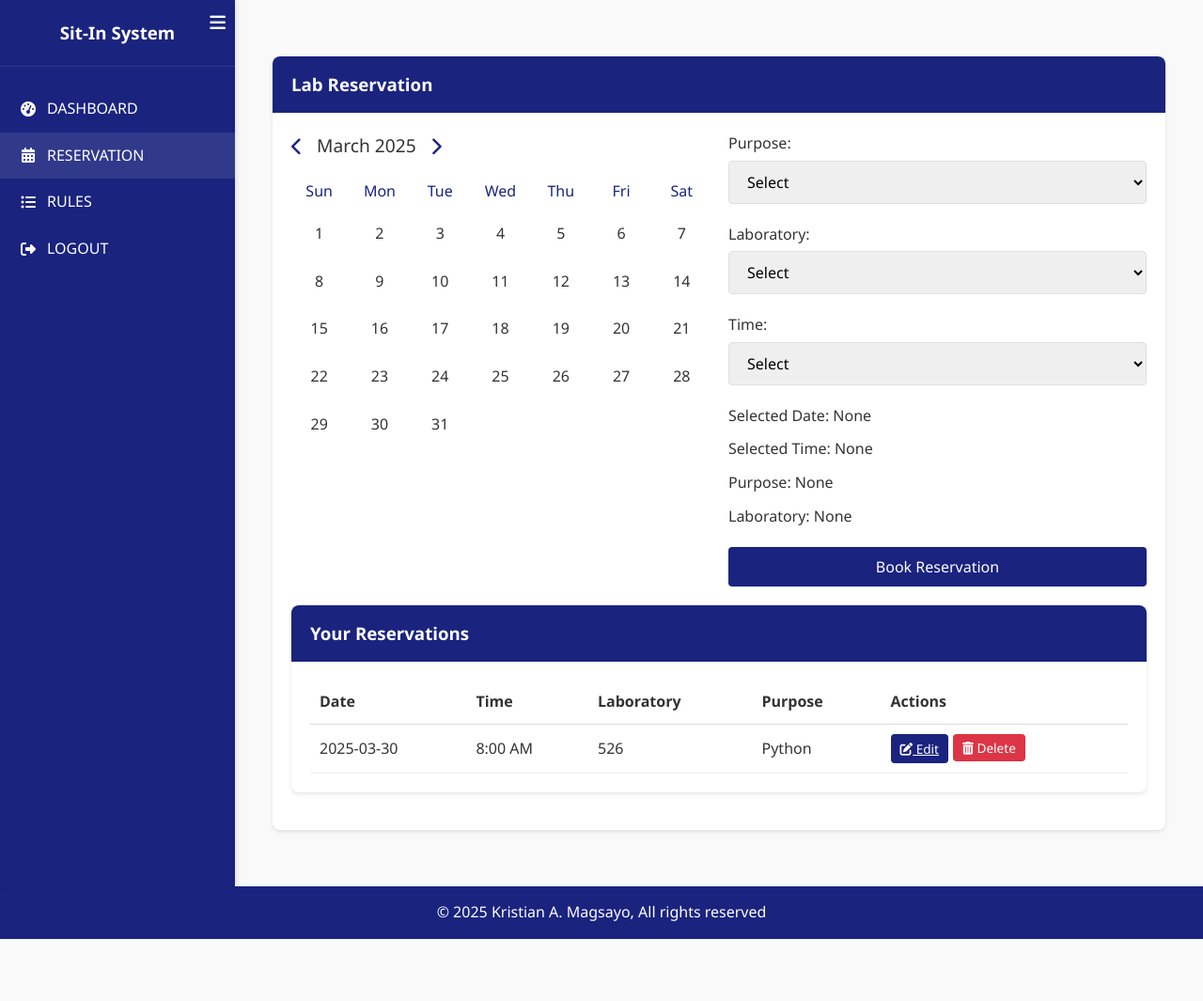
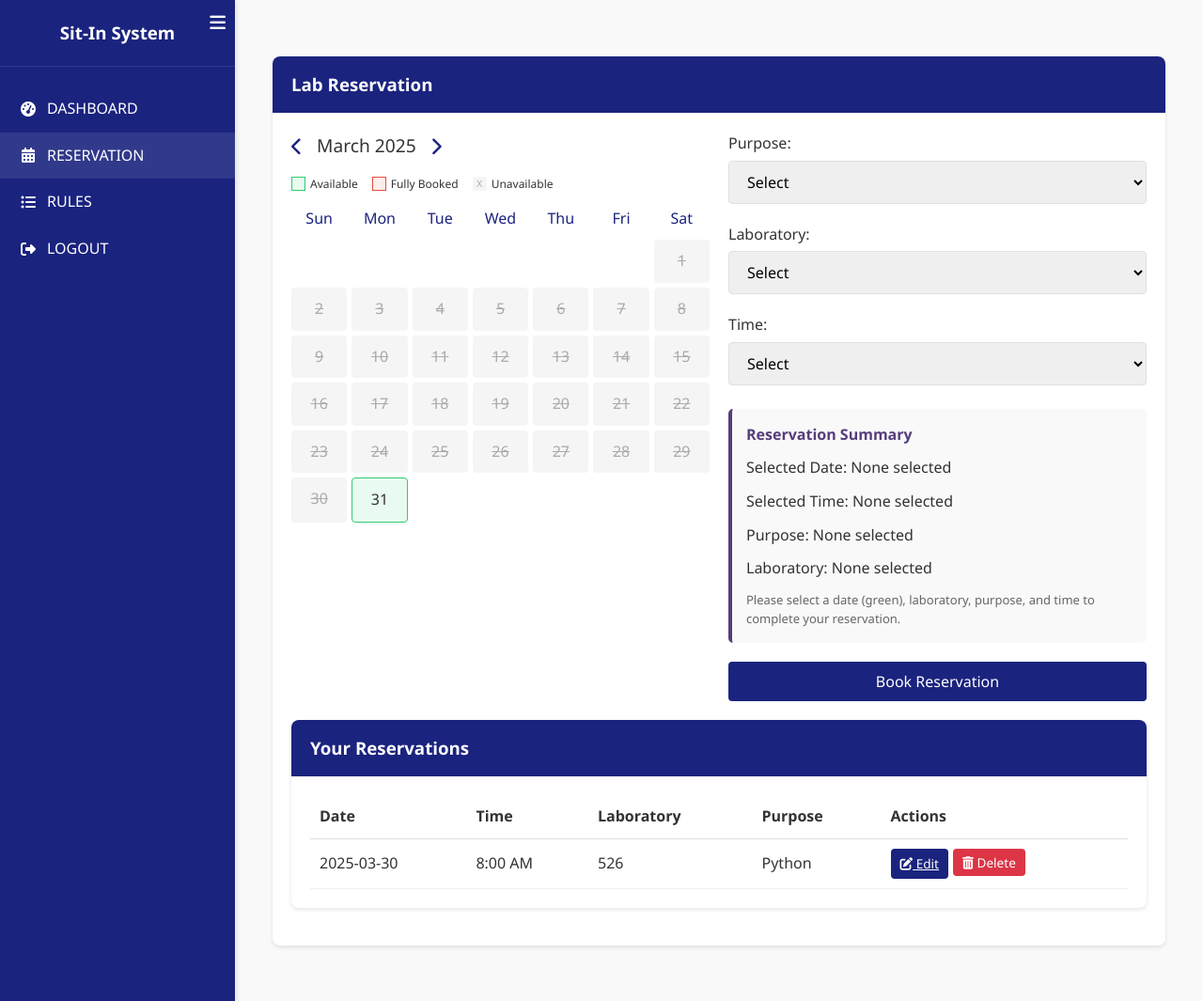
Before and after one commit to kwstian/Sit-In-Monitoring-System, a Flask app: page /reservation in a window 1280 px wide. Shown: the top 1065 px of the page at 94% size. Before the commit the page ends 999 px from the top, so only its background shows below. Run offline with Flask 3, Linux system fonts and the light colour scheme; a user stored in the database is signed in; data comes from the database, SQL or seed files in the repository; both versions use the stored data as it was after the commit.

Commit message:
Enhance reservation system with a calendar displaying available and booked lab slots, allowing users to select dates and times for reservations.
Replit-Commit-Author: Agent
Replit-Commit-Session-Id: ae29be21-2ec8-425f-a7f6-d3596cf452ce
Replit-Commit-Screenshot-Url: https://storage.googleapis.com/screenshot-production-us-central1/fbf0bd87-578c-4585-a332-4b3c28d64f11/5cdb58e7-ea6a-444a-863c-2c61f7a00dd3.jpg

```diff
--- a/app.py
+++ b/app.py
@@ -303,10 +303,17 @@ def submit_feedback():
 def reservation():
     user = get_user(session['user_id'])
 
-    # Get current month and year for the calendar
+    # Get current month and year for the calendar, or use the ones from the URL
     now = datetime.datetime.now()
-    month = now.month
-    year = now.year
+    month = request.args.get('month', type=int, default=now.month)
+    year = request.args.get('year', type=int, default=now.year)
+
+    # Validate month and year
+    if month < 1 or month > 12:
+        month = now.month
+
+    if year < now.year or year > now.year + 1:  # Only allow current year and next year
+        year = now.year
 
     # For demo purposes, we'll set available labs and times
     laboratories = ['524', '526', '542', '528', 'Mac']
@@ -314,16 +321,44 @@ def reservation():
     time_slots = ['8:00 AM', '9:00 AM', '10:00 AM', '11:00 AM', '12:00 PM',
                   '1:00 PM', '2:00 PM', '3:00 PM', '4:00 PM', '5:00 PM']
 
-    # Get calendar days for the current month
+    # Calculate calendar parameters
     first_day = datetime.date(year, month, 1)
-    num_days = (datetime.date(year, month + 1, 1) - first_day).days if month < 12 else (datetime.date(year + 1, 1, 1) - first_day).days
+    if month == 12:
+        next_month = datetime.date(year + 1, 1, 1)
+    else:
+        next_month = datetime.date(year, month + 1, 1)
 
-    calendar_days = []
-    for i in range(1, num_days + 1):
-        calendar_days.append(datetime.date(year, month, i))
+    days_in_month = (next_month - first_day).days
+    first_day_of_month = first_day.weekday()  # Monday is 0, Sunday is 6
+    # Convert to Sunday as 0 format
+    first_day_of_month = (first_day_of_month + 1) % 7
+
+    # Get today's date as string for comparisons
+    today = datetime.date.today().strftime('%Y-%m-%d')
+
+    # Get all existing reservations for all labs
+    db = get_db()
+
+    # Define available days (all weekdays in the month that are not in the past)
+    available_days = []
+    for i in range(1, days_in_month + 1):
+        date_obj = datetime.date(year, month, i)
+        date_str = date_obj.strftime('%Y-%m-%d')
+
+        # Skip past dates and weekends (5 is Saturday, 6 is Sunday)
+        weekday = date_obj.weekday()
+        if date_str >= today and weekday < 5:  # Not in past and not a weekend
+            # Check if this date has available slots
+            existing_reservations_count = db.execute('''
+                SELECT COUNT(*) as count FROM reservations
+                WHERE reservation_date = ? AND laboratory IN (?, ?, ?, ?, ?)
+            ''', (date_str, laboratories[0], laboratories[1], laboratories[2], laboratories[3], laboratories[4])).fetchone()['count']
+
+            # If there are fewer reservations than max capacity (5 labs * 10 time slots)
+            if existing_reservations_count < len(laboratories) * len(time_slots):
+                available_days.append(date_str)
 
     # Get user's existing reservations
-    db = get_db()
     user_reservations = db.execute('''
     SELECT * FROM reservations
     WHERE user_id = ?
@@ -335,8 +370,13 @@ def reservation():
                           laboratories=laboratories,
                           purposes=purposes,
                           time_slots=time_slots,
-                          calendar_days=calendar_days,
+                          days_in_month=days_in_month,
+                          first_day_of_month=first_day_of_month,
                           current_month=now.strftime('%B %Y'),
+                          current_month_num=month,
+                          current_year=year,
+                          today=today,
+                          available_days=available_days,
                           user_reservations=user_reservations)
 
 @app.route('/book_reservation', methods=['POST'])
--- a/static/css/style.css
+++ b/static/css/style.css
@@ -528,9 +528,15 @@ body {
     border-radius: 4px;
     cursor: pointer;
     transition: background-color 0.3s;
+    position: relative;
 }
 
-.calendar-day:hover {
+.calendar-day.empty {
+    background: none;
+    cursor: default;
+}
+
+.calendar-day:not(.empty):hover {
     background-color: rgba(0, 0, 0, 0.03);
 }
 
@@ -542,6 +548,27 @@ body {
 .calendar-day.selected {
     background-color: var(--primary-color);
     color: var(--white);
+}
+
+.calendar-day.available {
+    background-color: rgba(46, 204, 113, 0.1);
+    border: 1px solid #2ecc71;
+}
+
+.calendar-day.available:hover {
+    background-color: rgba(46, 204, 113, 0.2);
+}
+
+.calendar-day.booked {
+    background-color: rgba(231, 76, 60, 0.1);
+    border: 1px solid #e74c3c;
+}
+
+.calendar-day.unavailable {
+    color: #aaa;
+    background-color: #f5f5f5;
+    cursor: not-allowed;
+    text-decoration: line-through;
 }
 
 .reservation-form {
--- a/static/js/main.js
+++ b/static/js/main.js
@@ -55,6 +55,7 @@ document.addEventListener('DOMContentLoaded', function() {
 
     if (calendarDays.length > 0 && selectedDateInput) {
         calendarDays.forEach(day => {
+            if (!day.classList.contains('empty') && !day.classList.contains('unavailable')) {
                 day.addEventListener('click', function() {
                     // Remove selected class from all days
                     calendarDays.forEach(d => d.classList.remove('selected'));
@@ -67,7 +68,78 @@ document.addEventListener('DOMContentLoaded', function() {
 
                     // Update the displayed selected date
                     document.getElementById('selected-date-display').textContent = this.getAttribute('data-date');
+
+                    // Change booking button style to indicate selection
+                    const bookButton = document.querySelector('button[type="submit"].btn-block');
+                    if (bookButton) {
+                        bookButton.classList.add('btn-primary');
+                    }
                 });
+            } else if (day.classList.contains('unavailable')) {
+                day.addEventListener('click', function(e) {
+                    e.preventDefault();
+                    alert('This date is unavailable for booking. Please select an available date (green).');
+                });
+            } else if (day.classList.contains('booked')) {
+                day.addEventListener('click', function(e) {
+                    e.preventDefault();
+                    alert('This date is fully booked. Please select an available date (green).');
+                });
+            }
+        });
+    }
+
+    // Calendar navigation
+    const prevMonthBtn = document.querySelector('.prev-month');
+    const nextMonthBtn = document.querySelector('.next-month');
+
+    if (prevMonthBtn && nextMonthBtn) {
+        prevMonthBtn.addEventListener('click', function() {
+            const currentUrl = new URL(window.location.href);
+            const urlParams = new URLSearchParams(currentUrl.search);
+
+            // Get the current month and year from the URL or default to current
+            let month = parseInt(urlParams.get('month')) || new Date().getMonth() + 1;
+            let year = parseInt(urlParams.get('year')) || new Date().getFullYear();
+
+            // Go to previous month
+            month--;
+            if (month < 1) {
+                month = 12;
+                year--;
+            }
+
+            // Update URL parameters
+            urlParams.set('month', month);
+            urlParams.set('year', year);
+            currentUrl.search = urlParams.toString();
+
+            // Navigate to the updated URL
+            window.location.href = currentUrl.toString();
+        });
+
+        nextMonthBtn.addEventListener('click', function() {
+            const currentUrl = new URL(window.location.href);
+            const urlParams = new URLSearchParams(currentUrl.search);
+
+            // Get the current month and year from the URL or default to current
+            let month = parseInt(urlParams.get('month')) || new Date().getMonth() + 1;
+            let year = parseInt(urlParams.get('year')) || new Date().getFullYear();
+
+            // Go to next month
+            month++;
+            if (month > 12) {
+                month = 1;
+                year++;
+            }
+
+            // Update URL parameters
+            urlParams.set('month', month);
+            urlParams.set('year', year);
+            currentUrl.search = urlParams.toString();
+
+            // Navigate to the updated URL
+            window.location.href = currentUrl.toString();
         });
     }
 
@@ -85,6 +157,35 @@ document.addEventListener('DOMContentLoaded', function() {
         form.addEventListener('submit', function(event) {
             const requiredFields = form.querySelectorAll('[required]');
             let isValid = true;
+
+            // Check for reservation form specifically
+            if (form.action.includes('book_reservation')) {
+                const dateInput = form.querySelector('input[name="date"]');
+                if (!dateInput.value.trim()) {
+                    isValid = false;
+
+                    // Create a flash message at the top of the form
+                    const existingAlert = form.querySelector('.date-alert');
+                    if (!existingAlert) {
+                        const alertMsg = document.createElement('div');
+                        alertMsg.className = 'alert alert-danger date-alert';
+                        alertMsg.style.marginBottom = '15px';
+                        alertMsg.innerHTML = '<strong>Error:</strong> Please select a date from the calendar.';
+                        form.insertBefore(alertMsg, form.firstChild);
+
+                        // Scroll to error message
+                        alertMsg.scrollIntoView({ behavior: 'smooth', block: 'center' });
+
+                        // Auto-dismiss after 5 seconds
+                        setTimeout(() => {
+                            alertMsg.style.opacity = '0';
+                            setTimeout(() => {
+                                alertMsg.remove();
+                            }, 500);
+                        }, 5000);
+                    }
+                }
+            }
 
             requiredFields.forEach(field => {
                 if (!field.value.trim()) {
--- a/templates/reservation.html
+++ b/templates/reservation.html
@@ -50,9 +50,23 @@
                         <div class="calendar">
                             <div class="calendar-header">
                                 <div class="calendar-nav">
-                                    <button class="prev-month"><i class="fas fa-chevron-left"></i></button>
+                                    <button class="prev-month" title="Previous Month"><i class="fas fa-chevron-left"></i></button>
                                     <div class="calendar-month">{{ current_month }}</div>
-                                    <button class="next-month"><i class="fas fa-chevron-right"></i></button>
+                                    <button class="next-month" title="Next Month"><i class="fas fa-chevron-right"></i></button>
+                                </div>
+                            </div>
+                            <div class="calendar-legend" style="display: flex; gap: 15px; margin-bottom: 10px; font-size: 12px;">
+                                <div style="display: flex; align-items: center;">
+                                    <div style="width: 15px; height: 15px; background-color: rgba(46, 204, 113, 0.1); border: 1px solid #2ecc71; margin-right: 5px;"></div>
+                                    <span>Available</span>
+                                </div>
+                                <div style="display: flex; align-items: center;">
+                                    <div style="width: 15px; height: 15px; background-color: rgba(231, 76, 60, 0.1); border: 1px solid #e74c3c; margin-right: 5px;"></div>
+                                    <span>Fully Booked</span>
+                                </div>
+                                <div style="display: flex; align-items: center;">
+                                    <div style="width: 15px; height: 15px; background-color: #f5f5f5; margin-right: 5px; color: #aaa; text-align: center; line-height: 15px; font-size: 10px;">X</div>
+                                    <span>Unavailable</span>
                                 </div>
                             </div>
 
@@ -65,8 +79,31 @@
                                 <div class="calendar-day-header">Fri</div>
                                 <div class="calendar-day-header">Sat</div>
 
-                                {% for day in range(1, 32) %}
-                                    <div class="calendar-day" data-date="2025-03-{{ '%02d' % day }}">{{ day }}</div>
+                                <!-- Empty cells for days of the week before the 1st of the month -->
+                                {% for _ in range(first_day_of_month) %}
+                                    <div class="calendar-day empty"></div>
+                                {% endfor %}
+
+                                <!-- Actual days of the month -->
+                                {% for day in range(1, days_in_month + 1) %}
+                                    {% set date_str = current_year ~ '-' ~ '%02d' % current_month_num ~ '-' ~ '%02d' % day %}
+                                    {% set is_past = date_str < today %}
+                                    {% set is_available = date_str in available_days %}
+                                    {% set is_weekend = (first_day_of_month + day - 1) % 7 == 0 or (first_day_of_month + day - 1) % 7 == 6 %}
+                                    {% set day_class = "" %}
+                                    {% if is_past or is_weekend %}
+                                        {% set day_class = "unavailable" %}
+                                    {% elif is_available %}
+                                        {% set day_class = "available" %}
+                                    {% else %}
+                                        {% set day_class = "booked" %}
+                                    {% endif %}
+
+                                    <div class="calendar-day {{ day_class }}"
+                                         data-date="{{ date_str }}"
+                                         title="{{ 'Unavailable' if is_past or is_weekend else ('Available' if is_available else 'Fully Booked') }}">
+                                        {{ day }}
+                                    </div>
                                 {% endfor %}
                             </div>
                         </div>
@@ -108,11 +145,13 @@
                                     <input type="hidden" name="time_slot" value="">
                                 </div>
 
-                                <div class="reservation-details">
-                                    <div class="detail-item">Selected Date: <span id="selected-date-display">None</span></div>
-                                    <div class="detail-item">Selected Time: <span id="selected-time">None</span></div>
-                                    <div class="detail-item">Purpose: <span id="selected-purpose">None</span></div>
-                                    <div class="detail-item">Laboratory: <span id="selected-laboratory">None</span></div>
+                                <div class="reservation-details" style="margin-top: 25px; background-color: #f9f9f9; padding: 15px; border-radius: 5px; border-left: 4px solid #563d7c;">
+                                    <h4 style="margin-bottom: 10px; color: #563d7c;">Reservation Summary</h4>
+                                    <div class="detail-item">Selected Date: <span id="selected-date-display">None selected</span></div>
+                                    <div class="detail-item">Selected Time: <span id="selected-time">None selected</span></div>
+                                    <div class="detail-item">Purpose: <span id="selected-purpose">None selected</span></div>
+                                    <div class="detail-item">Laboratory: <span id="selected-laboratory">None selected</span></div>
+                                    <div style="margin-top: 10px; font-size: 13px; color: #666;">Please select a date (green), laboratory, purpose, and time to complete your reservation.</div>
                                 </div>
 
                                 <button type="submit" class="btn btn-block" style="margin-top: 20px;">Book Reservation</button>
```
Also changed, not shown: sitin_monitoring.db. Lines whose indentation alone changed are shown as unchanged.
